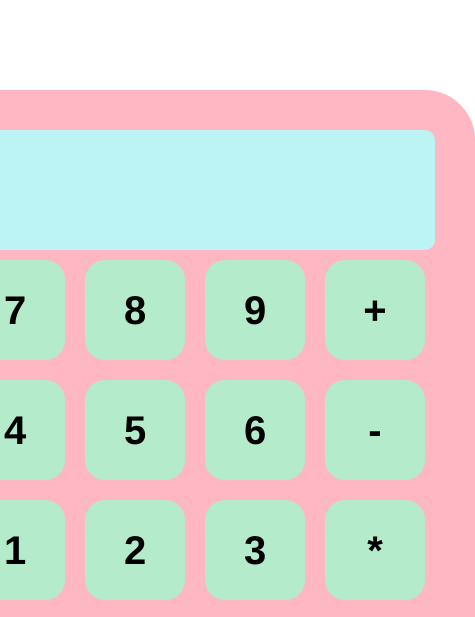
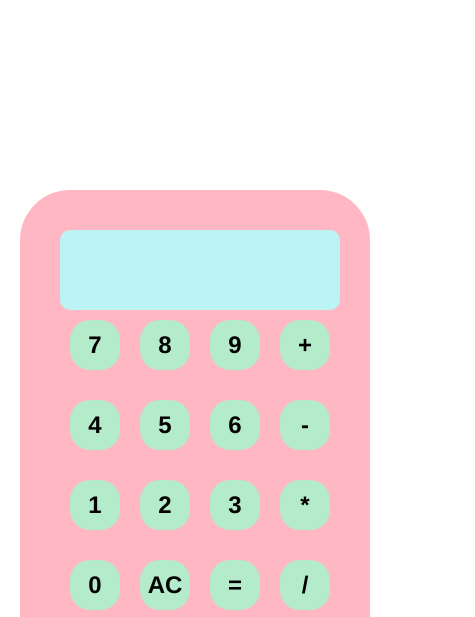
Before and after one commit to body2w/Calculator, a plain HTML site: page index.html in a window 390 px wide. Shown: the top 617 px of the page, 475 px wide, since content can reach past the window. Drawn offline with Linux system fonts and the light colour scheme.

Commit message:
Add files via upload

```diff
--- a/style.css
+++ b/style.css
@@ -14,14 +14,16 @@ body {
   width: 500px;
   height: 600px;
   border-radius: 50px;
+  transition: 0.3s;
 }
 .monitor {
   background-color: #bcf4f5;
   grid-column: span 4;
   border-radius: 10px;
-  font-size: 50px;
+  font-size: 2.0rem;
   display: flex;
   align-items: center;
+  padding: 10px;
 }
 .grid-element {
   background-color: #b4ebca;
@@ -39,5 +41,16 @@ body {
 }
 .grid-element:hover {
   transform: scale(1.1);
-  filter: saturate(.5);
+  filter: saturate(0.5);
 }
+@media (max-width: 620px) {
+  .parent {
+    width: 270px;
+    height: 400px;
+  }
+  .grid-element {
+    width: 50px;
+    height: 50px;
+    font-size: 1.5rem;
+  }
+}
```
